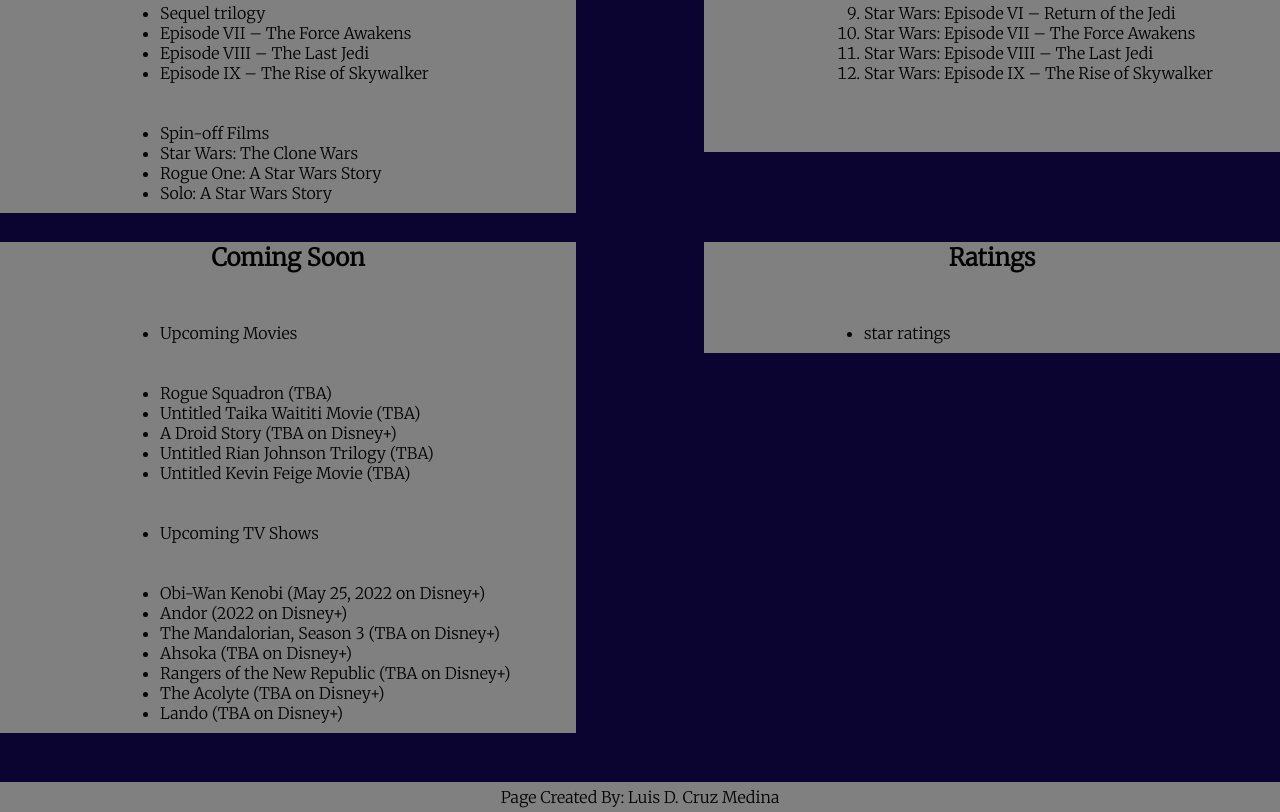
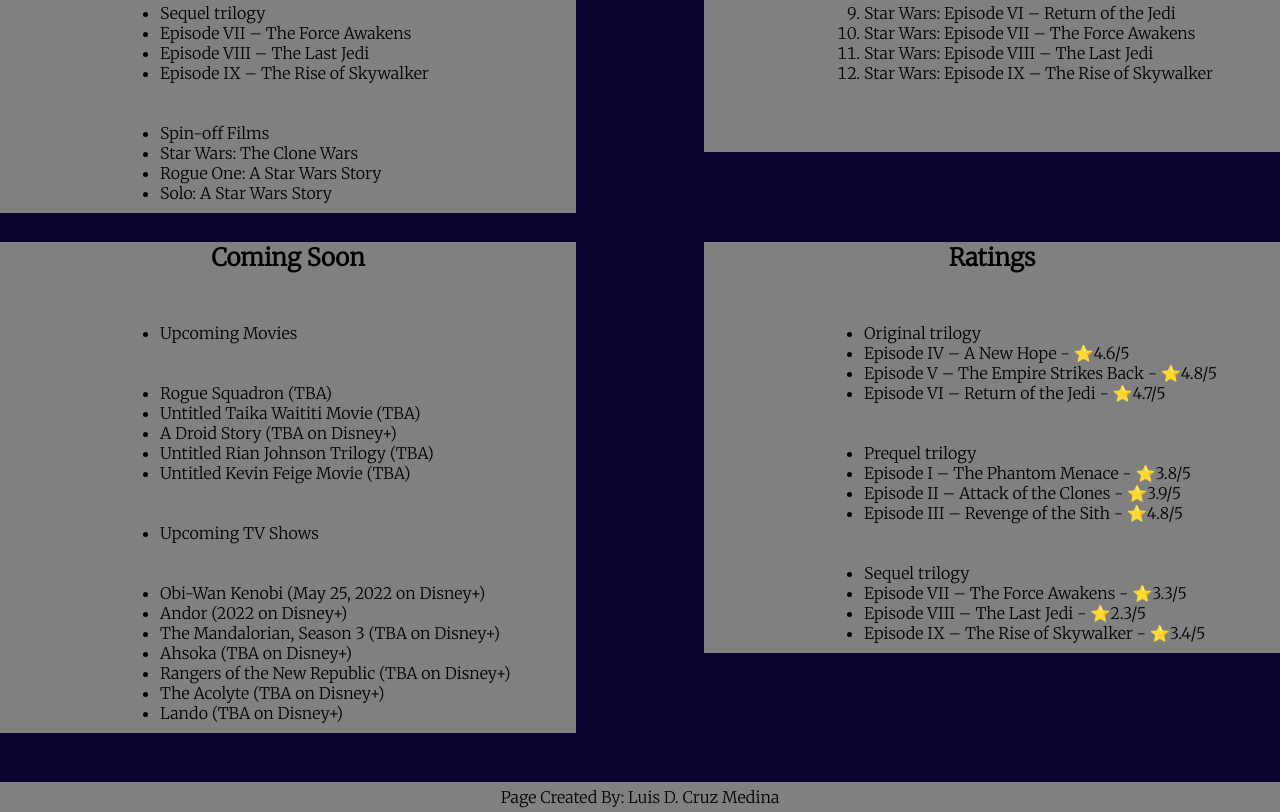
Before and after one commit to ldcruz00/ldcruz00.github.io, a plain HTML site: page index.html in a window 1280 px wide. Shown: the part 478-1290 px from the top of the page. Drawn offline with Linux system fonts and the light colour scheme.

Commit message:
Update index.html

```diff
--- a/index.html
+++ b/index.html
@@ -99,7 +99,22 @@
         <h2>Ratings</h2>
         <br></br>
         <ul>
-          <li> star ratings </li>
+
+          <li>Original trilogy</li>
+          <li>Episode IV – A New Hope	- ⭐4.6/5</li>
+          <li>Episode V – The Empire Strikes Back	- ⭐4.8/5</li>
+          <li>Episode VI – Return of the Jedi	- ⭐4.7/5</li>
+          <br> </br>
+          <li> Prequel trilogy </li>
+          <li>Episode I – The Phantom Menace - ⭐3.8/5</li>
+          <li>Episode II – Attack of the Clones	- ⭐3.9/5</li>
+          <li>Episode III – Revenge of the Sith	- ⭐4.8/5</li>
+          <br> </br>
+          <li>Sequel trilogy</li>
+          <li>Episode VII – The Force Awakens - ⭐3.3/5</li>
+          <li>Episode VIII – The Last Jedi - ⭐2.3/5</li>
+          <li>Episode IX – The Rise of Skywalker - ⭐3.4/5</li>
+</ul>
       </div>
 
   </div>
```
